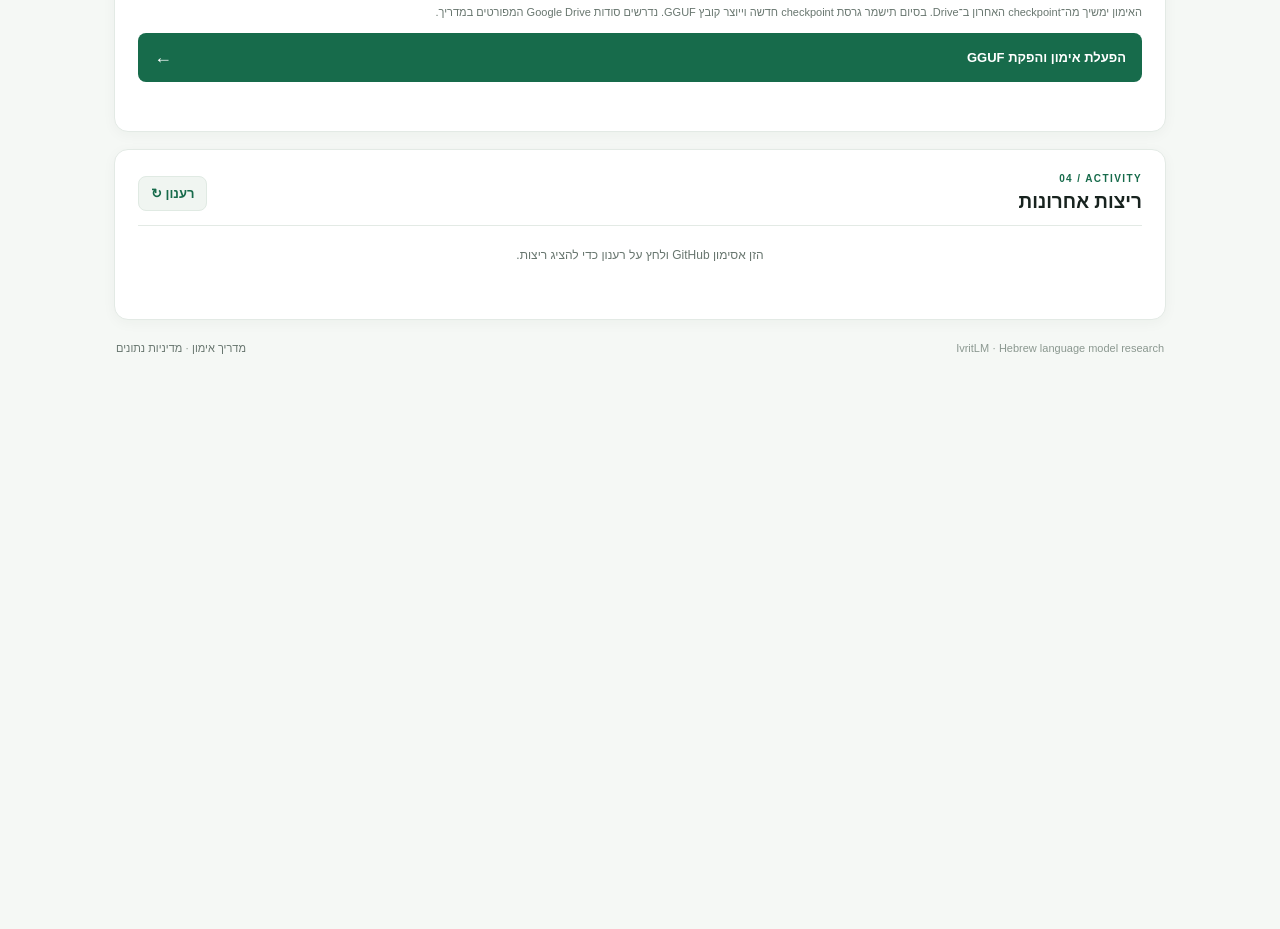
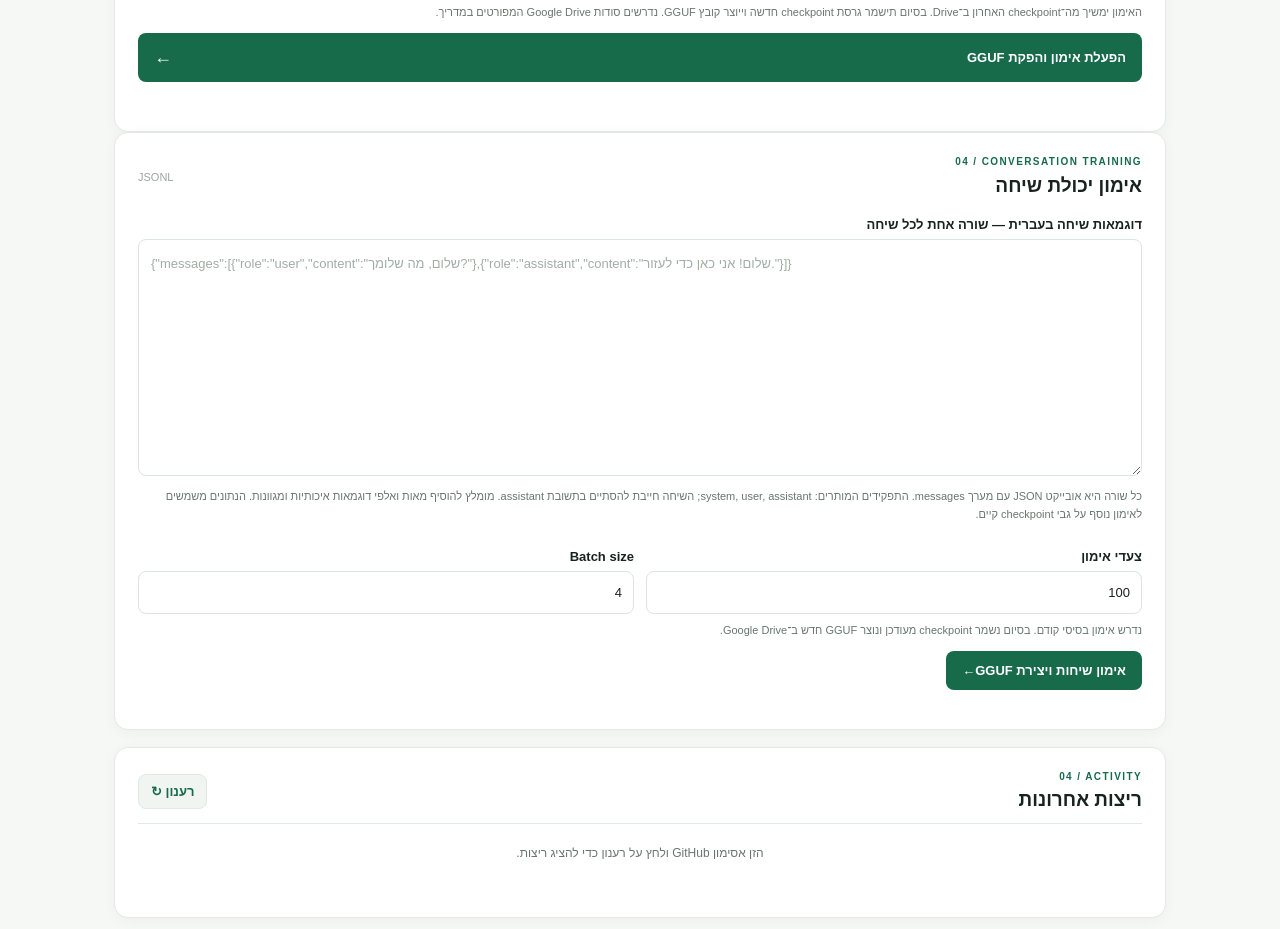
Before and after one commit to avtsye/IvritLM, a plain HTML site: page site/index.html in a window 1280 px wide. Shown: the part 2619-3548 px from the top of the page. Before the commit the page ends 2998 px from the top, so only its background shows below. Drawn offline with Linux system fonts and the light colour scheme.

Commit message:
Add Hebrew conversation fine-tuning panel to dashboard

```diff
--- a/site/index.html
+++ b/site/index.html
@@ -43,6 +43,12 @@
 <div class="training-fields"><div><label for="training-steps">צעדי אימון נוספים</label><input id="training-steps" type="number" min="1" max="1000" value="100" required></div><div><label for="batch-size">Batch size</label><input id="batch-size" type="number" min="1" max="16" value="4" required></div></div>
 <p class="hint">האימון ימשיך מה־checkpoint האחרון ב־Drive. בסיום תישמר גרסת checkpoint חדשה וייוצר קובץ GGUF. נדרשים סודות Google Drive המפורטים במדריך.</p>
 <button id="pretrain-btn" type="submit"><span>הפעלת אימון והפקת GGUF</span><b>←</b></button><p id="pretrain-message" role="status"></p></form></section>
+<section class="panel chat-panel" id="chat-tuning"><div class="head"><div><p class="eyebrow">04 / CONVERSATION TRAINING</p><h2>אימון יכולת שיחה</h2></div><small>JSONL</small></div>
+<form id="chat-form"><label for="chat-jsonl">דוגמאות שיחה בעברית — שורה אחת לכל שיחה</label><textarea id="chat-jsonl" rows="9" maxlength="60000" dir="ltr" spellcheck="false" placeholder='{"messages":[{"role":"user","content":"שלום, מה שלומך?"},{"role":"assistant","content":"שלום! אני כאן כדי לעזור."}]}' required></textarea>
+<p class="hint">כל שורה היא אובייקט JSON עם מערך messages. התפקידים המותרים: system, user, assistant; השיחה חייבת להסתיים בתשובת assistant. מומלץ להוסיף מאות ואלפי דוגמאות איכותיות ומגוונות. הנתונים משמשים לאימון נוסף על גבי checkpoint קיים.</p>
+<div class="training-fields"><div><label for="chat-steps">צעדי אימון</label><input id="chat-steps" type="number" min="1" max="1000" value="100" required></div><div><label for="chat-batch">Batch size</label><input id="chat-batch" type="number" min="1" max="16" value="4" required></div></div>
+<p class="hint">נדרש אימון בסיסי קודם. בסיום נשמר checkpoint מעודכן ונוצר GGUF חדש ב־Google Drive.</p>
+<button id="chat-submit-btn" type="submit"><span>אימון שיחות ויצירת GGUF</span><b>←</b></button><p id="chat-message" role="status"></p></form></section>
 <section class="panel runs"><div class="head"><div><p class="eyebrow">04 / ACTIVITY</p><h2>ריצות אחרונות</h2></div><button id="refresh-runs" class="secondary" type="button">רענון ↻</button></div><div id="runs"><p class="empty">הזן אסימון GitHub ולחץ על רענון כדי להציג ריצות.</p></div></section>
 <footer><span>IvritLM · Hebrew language model research</span><span><a href="https://github.com/avtsye/IvritLM/blob/main/docs/TRAINING.md">מדריך אימון</a> · <a href="https://github.com/avtsye/IvritLM/blob/main/docs/DATA_POLICY.md">מדיניות נתונים</a></span></footer>
 </main><script src="./app.js" defer></script></body></html>
```
